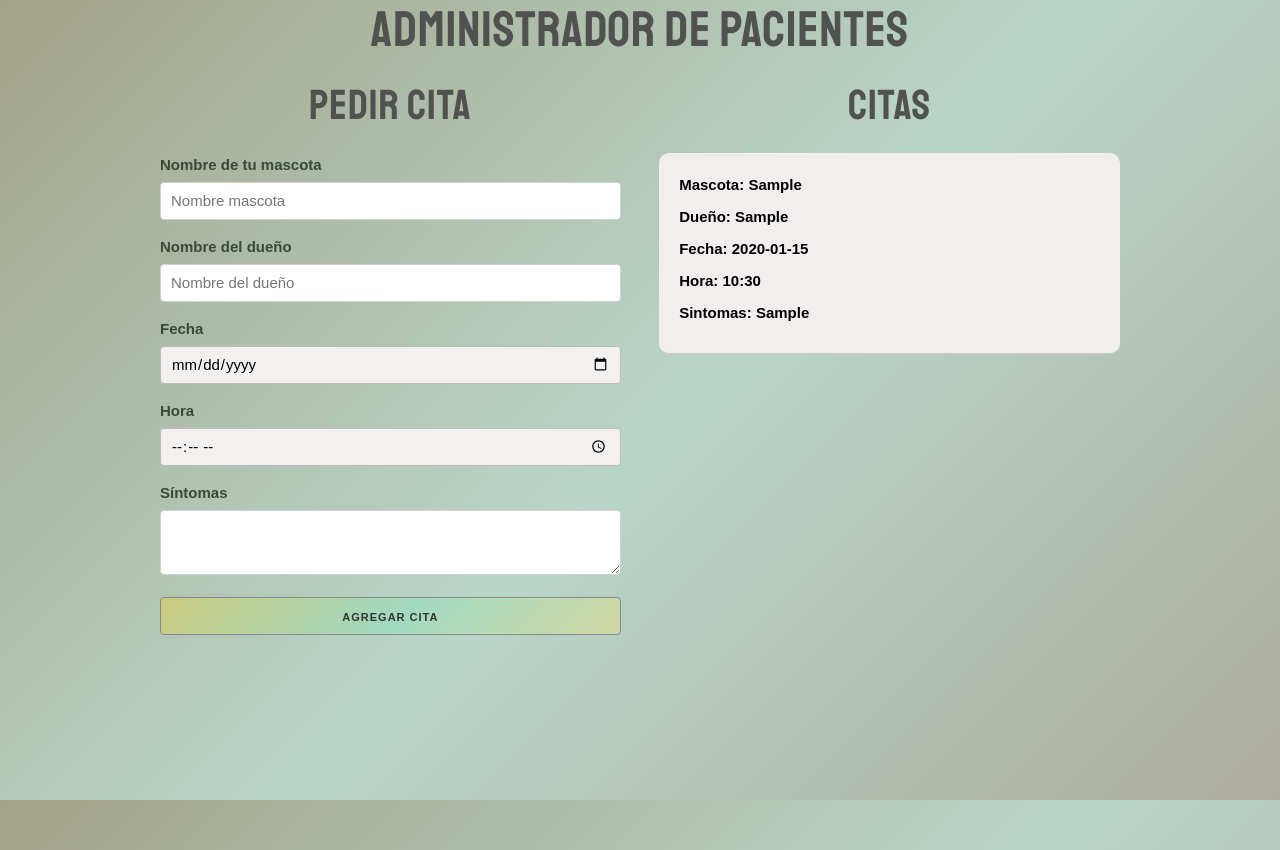
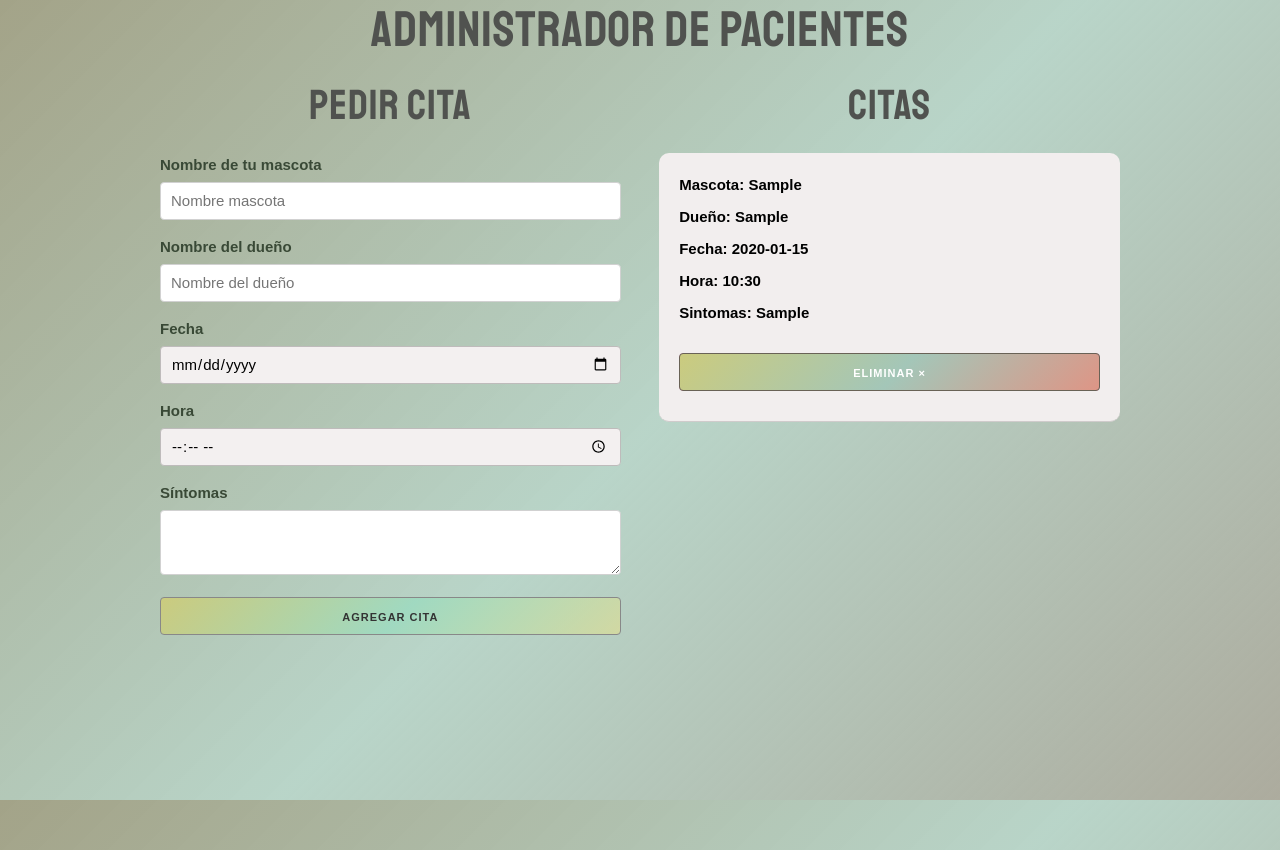
Before and after one commit to 2020-JAUG/Citas-App, a React (Create React App) app: page / in a window 1280 px wide. Both pictures are taken after typing "Sample", "Sample", "2020-01-15", "10:30", "Sample" into the empty fields and a click on the button "AGREGAR CITA". Built offline with nearby package versions, Linux system fonts and the light colour scheme.

Commit message:
Add button remove appoitments

```diff
--- a/src/App.js
+++ b/src/App.js
@@ -4,11 +4,16 @@ import Citas from './components/Citas.jsx';
 
 
 function App() {
-//Array of appointments
+  //Array of appointments
   const [citas, setCitas] = useState([]);
 
   //Function to take the current appointments and take the new ones
   const crearCita = cita => { setCitas ([ ...citas, cita ])};
+
+  //Function remove appoinment by you id
+  const eliminarCita = id => {
+    console.log(id)
+  }
 
   return (
   <>
@@ -23,7 +28,11 @@ function App() {
         <div className="one-half column">
           <h2>Citas</h2>
               {citas.map(cita => (
-                <Citas citas={cita} key={cita.id}/>
+                <Citas
+                  newCitas={cita}
+                  key={cita.id}
+                  eliminarCita={eliminarCita}
+                  />
             ))}
         </div>
       </div>
--- a/src/components/Citas.jsx
+++ b/src/components/Citas.jsx
@@ -1,12 +1,17 @@
 import React from 'react';
 
-const Citas = ({ citas }) => (
+const Citas = ({ newCitas, eliminarCita }) => (
     <div className="cita">
-        <p>Mascota: <spna>{citas.mascota}</spna> </p>
-        <p>Dueño: <spna>{citas.propietario}</spna> </p>
-        <p>Fecha: <spna>{citas.fecha}</spna> </p>
-        <p>Hora: <spna>{citas.hora}</spna> </p>
-        <p>Sintomas: <spna>{citas.sintomas}</spna> </p>
+        <p>Mascota: <spna>{newCitas.mascota}</spna> </p>
+        <p>Dueño: <spna>{newCitas.propietario}</spna> </p>
+        <p>Fecha: <spna>{newCitas.fecha}</spna> </p>
+        <p>Hora: <spna>{newCitas.hora}</spna> </p>
+        <p>Sintomas: <spna>{newCitas.sintomas}</spna> </p>
+
+        <button
+            className="button eliminar u-full-width"
+            onClick={ () => eliminarCita(newCitas.id) }
+        >Eliminar &times;</button>
     </div>
  );
 
--- a/src/index.css
+++ b/src/index.css
@@ -39,7 +39,7 @@ h1, h2  {
 }
 
 .lista-citas .media-body p {
-  margin:0;
+  margin: 0;
 }
 
 .lista-citas .media-body button {
@@ -76,6 +76,7 @@ input[type="time"] {
   font-weight: bold;
   margin-bottom: .8rem;
 }
+
 .cita p span {
   font-weight: normal;
 
@@ -93,7 +94,7 @@ input[type="time"] {
 
 .button.eliminar,
 .button.eliminar:hover {
-  background-color: #c10059;
+  background-color: #d33780;
   color: white;
   margin-top: 2rem;
 }
```
